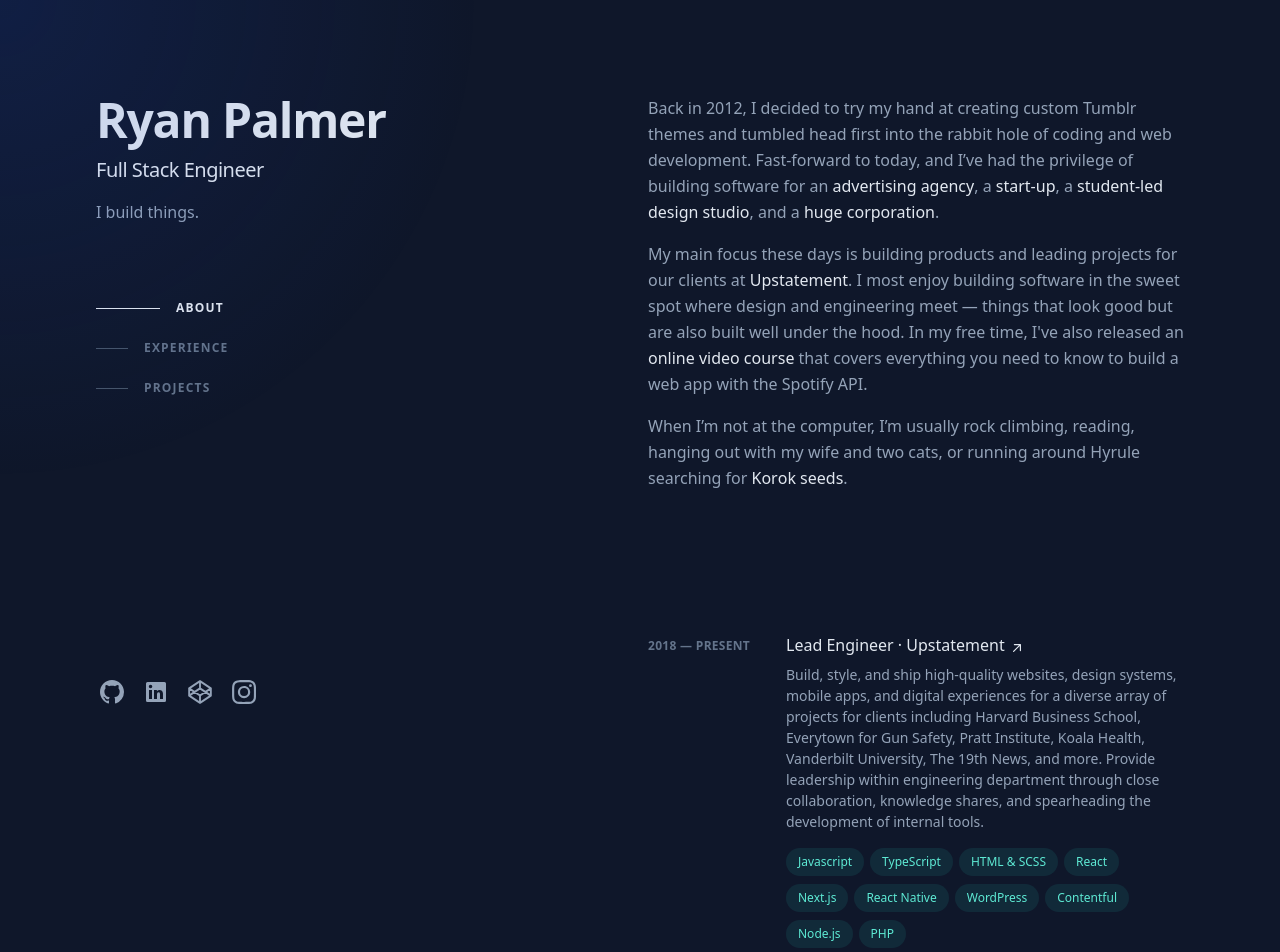
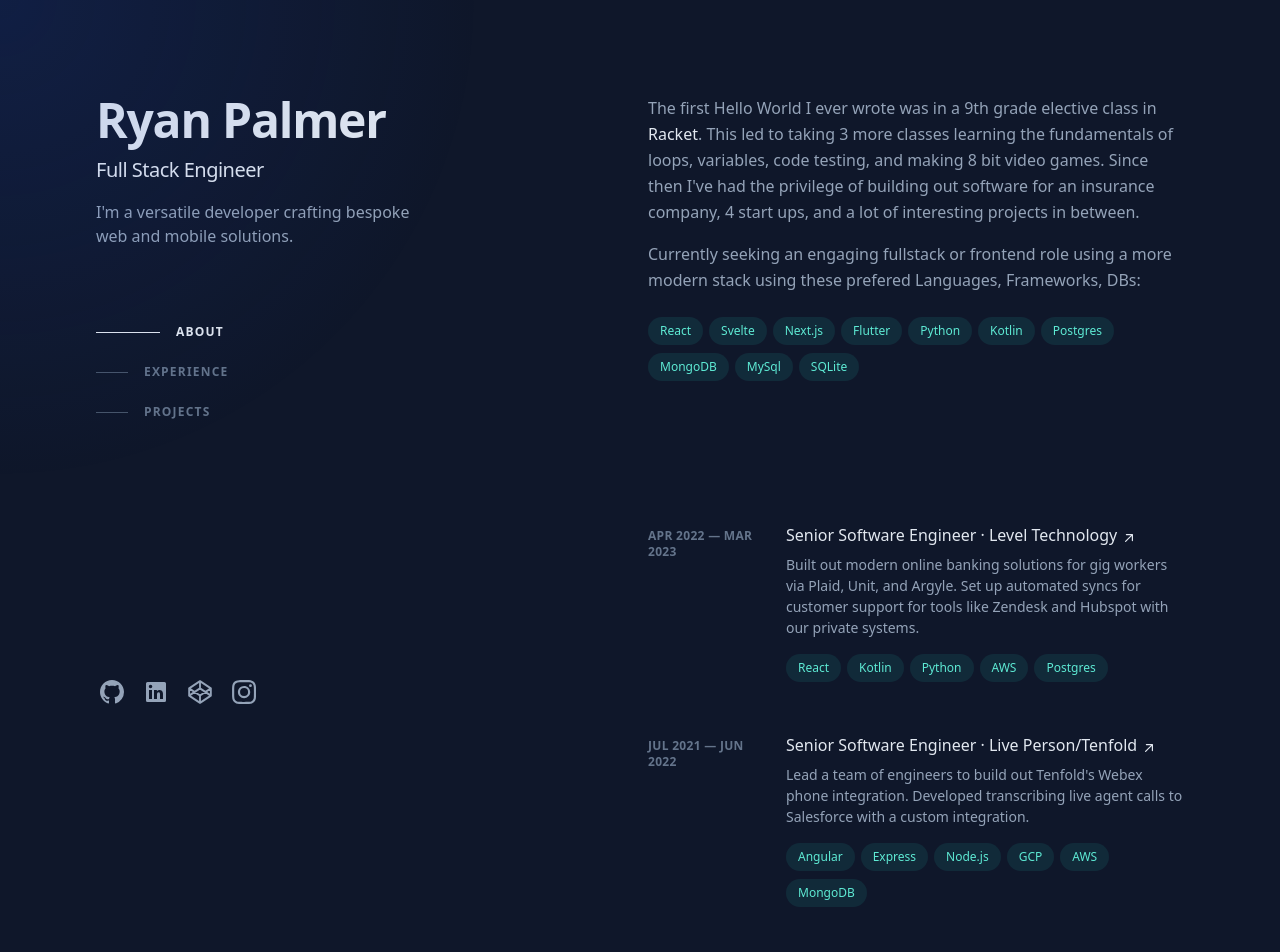
Before and after one commit to RyanPnayR/rjpalmer, a SvelteKit app: page /coder in a window 1280 px wide. Shown: the top 952 px of the page. Built offline with nearby package versions, Linux system fonts and the light colour scheme.

Commit message:
Adding my resume data and updating components to handle my data.

```diff
--- a/src/lib/components/ui/timeline-entry-card/timeline-entry-card.svelte
+++ b/src/lib/components/ui/timeline-entry-card/timeline-entry-card.svelte
@@ -1,27 +1,15 @@
 <script lang="ts">
 	import type { HTMLAttributes } from 'svelte/elements';
 
-	export let timeFrame = '2018 — Present';
-	export let role = 'Lead Engineer';
-	export let companyName = 'Upstatement';
+	export let timeFrame = 'Month year — Present';
+	export let role = 'The Job';
+	export let companyName = 'Company Name';
 	export let description =
-		'Build, style, and ship high-quality websites, design systems, mobile apps, and digital \
-		experiences for a diverse array of projects for clients including Harvard Business School, \
-		Everytown for Gun Safety, Pratt Institute, Koala Health, Vanderbilt University, The 19th News, \
-		and more. Provide leadership within engineering department through close collaboration, \
-		knowledge shares, and spearheading the development of internal tools.';
+		'Description';
 	export let technologies = [
-		'Javascript',
-		'TypeScript',
-		'HTML & SCSS',
-		'React',
-		'Next.js',
-		'React Native',
-		'WordPress',
-		'Contentful',
-		'Node.js',
-		'PHP'
+		'Javascript'
 	];
+	export let companyWebsite = '';
 </script>
 
 <div
@@ -41,10 +29,10 @@
 			<div>
 				<a
 					class="group/link inline-flex items-baseline text-base font-medium leading-tight text-slate-200 hover:text-teal-300 focus-visible:text-teal-300"
-					href="https://upstatement.com"
+					href={companyWebsite}
 					target="_blank"
 					rel="noreferrer noopener"
-					aria-label="Lead Engineer at Upstatement (opens in a new tab)"
+					aria-label="{role} at {companyName} (opens in a new tab)"
 					><span
 						class="absolute -inset-x-4 -inset-y-2.5 hidden rounded md:-inset-x-6 md:-inset-y-4 lg:block"
 					></span><span
--- a/src/routes/coder/+page.svelte
+++ b/src/routes/coder/+page.svelte
@@ -21,7 +21,7 @@
 			<About />
 			<Experience />
 			<Projects />
-			<Blog />
+			<!-- <Blog /> -->
 			<Footer />
 		</main>
 	</div>
--- a/src/routes/coder/about-section.svelte
+++ b/src/routes/coder/about-section.svelte
@@ -12,96 +12,29 @@
 </div>
 <div>
   <p class="mb-4">
-    Back in 2012, I decided to try my hand at creating custom Tumblr themes and
-    tumbled head first into the rabbit hole of coding and web development.
-    Fast-forward to today, and I’ve had the privilege of building software for an <a
-      class="font-medium text-slate-200 hover:text-teal-300 focus-visible:text-teal-300"
-      href="https://us.mullenlowe.com/"
-      target="_blank"
-      rel="noreferrer noopener"
-      aria-label="advertising agency (opens in a new tab)">advertising agency</a
-    >, a
-    <a
-      class="font-medium text-slate-200 hover:text-teal-300 focus-visible:text-teal-300"
-      href="https://starry.com/"
-      target="_blank"
-      rel="noreferrer noopener"
-      aria-label="start-up (opens in a new tab)">start-up</a
-    >, a
-    <a
-      class="font-medium text-slate-200 hover:text-teal-300 focus-visible:text-teal-300"
-      href="https://scout.camd.northeastern.edu/"
-      target="_blank"
-      rel="noreferrer noopener"
-      aria-label="student-led design studio (opens in a new tab)"
-      >student-led design studio</a
-    >, and a
-    <a
-      class="font-medium text-slate-200 hover:text-teal-300 focus-visible:text-teal-300"
-      href="https://www.apple.com/apple-music/"
-      target="_blank"
-      rel="noreferrer noopener"
-      aria-label="huge corporation (opens in a new tab)">huge corporation</a
-    >.
+    The first Hello World I ever wrote was in a 9th grade elective class in <a
+    class="font-medium text-slate-200 hover:text-teal-300 focus-visible:text-teal-300"
+    href="https://en.wikipedia.org/wiki/Racket_(programming_language)"
+    target="_blank"
+    rel="noreferrer noopener"
+    aria-label="Racket programming_language (opens in a new tab)"
+    >Racket</a>. This led to taking 3 more classes learning the fundamentals of loops, variables, code testing, and making 8 bit video games. Since then I've had the privilege of building out software for an insurance company, 4 start ups, and a lot of interesting projects in between.
   </p>
+
   <p class="mb-4">
-    My main focus these days is building products and leading projects for our clients
-    at <a
-      class="font-medium text-slate-200 hover:text-teal-300 focus-visible:text-teal-300"
-      href="https://upstatement.com/"
-      target="_blank"
-      rel="noreferrer noopener"
-      aria-label="Upstatement (opens in a new tab)">Upstatement</a
-    >. I most enjoy building software in the sweet spot where design and engineering
-    meet — things that look good but are also built well under the hood. In my free
-    time, I've also released an
-    <a
-      class="font-medium text-slate-200 hover:text-teal-300 focus-visible:text-teal-300"
-      href="https://www.newline.co/courses/build-a-spotify-connected-app"
-      target="_blank"
-      rel="noreferrer noopener"
-      aria-label="online video course (opens in a new tab)">online video course</a
-    > that covers everything you need to know to build a web app with the Spotify API.
+    Currently seeking an engaging fullstack or frontend role using a more modern stack using these prefered Languages, Frameworks, DBs: <br>
   </p>
-  <p>
-    When I’m not at the computer, I’m usually rock climbing, reading, hanging out with
-    my wife and two cats, or running around Hyrule searching for <span
-      class="group/korok inline-flex lg:cursor-[url('/images/koroks/Elma.png'),_pointer] lg:font-medium lg:text-slate-200"
-      ><span class="sr-only">Korok seeds</span><span
-        class="transition delay-[50ms] duration-75 group-hover/korok:-translate-y-px group-hover/korok:text-red-400"
-        aria-hidden="true">K</span
-      ><span
-        class="transition delay-[75ms] duration-75 group-hover/korok:-translate-y-px group-hover/korok:text-orange-400"
-        aria-hidden="true">o</span
-      ><span
-        class="transition delay-[100ms] duration-75 group-hover/korok:-translate-y-px group-hover/korok:text-yellow-400"
-        aria-hidden="true">r</span
-      ><span
-        class="transition delay-[125ms] duration-75 group-hover/korok:-translate-y-px group-hover/korok:text-lime-400"
-        aria-hidden="true">o</span
-      ><span
-        class="transition delay-[150ms] duration-75 group-hover/korok:-translate-y-px group-hover/korok:text-green-400"
-        aria-hidden="true">k</span
-      ><span
-        class="transition delay-[175ms] duration-75 group-hover/korok:-translate-y-px group-hover/korok:text-teal-400"
-        aria-hidden="true">&nbsp;</span
-      ><span
-        class="transition delay-[200ms] duration-75 group-hover/korok:-translate-y-px group-hover/korok:text-cyan-400"
-        aria-hidden="true">s</span
-      ><span
-        class="transition delay-[225ms] duration-75 group-hover/korok:-translate-y-px group-hover/korok:text-sky-400"
-        aria-hidden="true">e</span
-      ><span
-        class="transition delay-[250ms] duration-75 group-hover/korok:-translate-y-px group-hover/korok:text-blue-400"
-        aria-hidden="true">e</span
-      ><span
-        class="transition delay-[275ms] duration-75 group-hover/korok:-translate-y-px group-hover/korok:text-indigo-400"
-        aria-hidden="true">d</span
-      ><span
-        class="transition delay-[300ms] duration-75 group-hover/korok:-translate-y-px group-hover/korok:text-violet-400"
-        aria-hidden="true">s</span
-      ></span
-    >.
-  </p>
+  <ul class="mt-2 flex flex-wrap" aria-label="Technologies used">
+    {#each ['React', 'Svelte', 'Next.js', 'Flutter', 'Python', 'Kotlin', 'Postgres', 'MongoDB', 'MySql', 'SQLite'] as tech}
+      <li class="mr-1.5 mt-2">
+        <div
+          class="flex items-center rounded-full bg-teal-400/10 px-3 py-1 text-xs font-medium leading-5 text-teal-300"
+        >
+          {tech}
+        </div>
+      </li>
+    {/each}
+  </ul>
+
 </div>
 </section>
--- a/src/routes/coder/expierence-section.svelte
+++ b/src/routes/coder/expierence-section.svelte
@@ -1,5 +1,7 @@
 <script lang="ts">
 	import TimelineEntryCard from '$lib/components/ui/timeline-entry-card/timeline-entry-card.svelte';
+	import resume from '$lib/assests/Resume_Ryan_Palmer.pdf'
+
 </script>
 
 <section
@@ -17,24 +19,63 @@
 	<div>
 		<ol class="group/list">
 			<li class="mb-12">
-				<TimelineEntryCard></TimelineEntryCard>
+				<TimelineEntryCard
+					timeFrame="Apr 2022 — Mar 2023"
+					role="Senior Software Engineer"
+					companyName="Level Technology"
+					description="Built out modern online banking solutions for gig workers via Plaid,
+					Unit, and Argyle. Set up automated syncs for customer support for tools like Zendesk and Hubspot with our private systems."
+					technologies={["React", "Kotlin", "Python", "AWS", "Postgres"]}
+					companyWebsite="https://www.levelgoals.com"
+				></TimelineEntryCard>
 			</li>
 			<li class="mb-12">
 				<TimelineEntryCard
-					timeFrame="July — Dec 2017"
-					role="UI Engineer Co-op"
-					companyName="Apple"
-					description="Developed and styled interactive web apps for Apple Music, including the
-      user interface of Apple Music’s embeddable web player widget for
-      in-browser user authorization and full song playback."
-					technologies={['Ember', 'SCSS', 'JavaScript', 'MusicKit.js']}
+					timeFrame="Jul 2021 — Jun 2022"
+					role="Senior Software Engineer"
+					companyName="Live Person/Tenfold"
+					description="Lead a team of engineers to build out Tenfold's Webex phone integration. Developed transcribing live agent calls to Salesforce with a custom integration."
+					technologies={["Angular", "Express", "Node.js", "GCP", "AWS", "MongoDB"]}
+					companyWebsite="https://www.tenfold.com"
+				></TimelineEntryCard>
+			</li>
+			<li class="mb-12">
+				<TimelineEntryCard
+					timeFrame="Feb 2019 — Jul 2021"
+					role="Full Stack Software Engineer"
+					companyName="Redeapp"
+					description="Performed web app migration from Angular.js to modern angular and established end too end testing in cypress. Lead Redeapp's Android development by building out, testing, and deploying changes for their messaging platform."
+					technologies={["Angular", "Kotlin", "Java", "Python", "AWS", "Postgres", "Android"]}
+					companyWebsite="https://www.redeapp.com"
+				></TimelineEntryCard>
+			</li>
+			<li class="mb-12">
+				<TimelineEntryCard
+					timeFrame="Jul 2021 — Jun 2022"
+					role="Software Engineer"
+					companyName="Level 12"
+					description="Created new and maintained old web apps for a consulting firm withing strict timeframes and budgets. Maintained product quality by keeping at least 90% automated tests coverage."
+					technologies={["Python", "React", "Linode", "SQLAlchemy", "Postgres"]}
+					companyWebsite="https://www.level12.io"
+				></TimelineEntryCard>
+			</li>
+			<li class="mb-12">
+				<TimelineEntryCard
+					timeFrame="Aug 2016 — Oct 2017"
+					role="Senior Software Engineer"
+					companyName="Astronomer"
+					description="Created and maintained containerized Node.js integrations and libraries for Astronomers open sourced Analytics.js
+					Platform. Designed Airflow data pipelines written in Node.js and python connecting external data sources to databases sending up
+					to millions of events with test coverage in Mocha, Chai, and Nock."
+					technologies={["Javascript", "Express", "Node.js", "Python", "AWS", "Postgres", "MongoDB", "Airflow", "Analytics.js"]}
+					companyWebsite="https://www.Astronomer.io"
 				></TimelineEntryCard>
 			</li>
 		</ol>
 		<div class="mt-12">
 			<a
 				class="group/link inline-flex items-baseline text-base font-medium font-semibold leading-tight text-slate-200 text-slate-200 hover:text-teal-300 focus-visible:text-teal-300"
-				href="/resume.pdf"
+				href={resume}
 				target="_blank"
 				rel="noreferrer noopener"
 				aria-label="View Full Résumé (opens in a new tab)"
--- a/src/routes/coder/header-section.svelte
+++ b/src/routes/coder/header-section.svelte
@@ -8,7 +8,7 @@
   <h2 class="mt-3 text-lg font-medium tracking-tight text-slate-200 sm:text-xl">
     Full Stack Engineer
   </h2>
-  <p class="mt-4 max-w-xs leading-normal">I build things.</p>
+  <p class="mt-4 max-w-xs leading-normal">I'm a versatile developer crafting bespoke web and mobile solutions.</p>
   <nav class="nav hidden lg:block" aria-label="In-page jump links">
     <ul class="mt-16 w-max">
       <li>
@@ -48,7 +48,7 @@
   <li class="mr-5 shrink-0 text-xs">
     <a
       class="block hover:text-slate-200"
-      href="https://github.com/bchiang7"
+      href="https://github.com/RyanPnayR"
       target="_blank"
       rel="noreferrer noopener"
       aria-label="GitHub (opens in a new tab)"
@@ -70,7 +70,7 @@
   <li class="mr-5 shrink-0 text-xs">
     <a
       class="block hover:text-slate-200"
-      href="https://www.linkedin.com/in/bchiang7/"
+      href="https://www.linkedin.com/in/ryanpnayr/"
       target="_blank"
       rel="noreferrer noopener"
       aria-label="LinkedIn (opens in a new tab)"
@@ -92,7 +92,7 @@
   <li class="mr-5 shrink-0 text-xs">
     <a
       class="block hover:text-slate-200"
-      href="https://codepen.io/bchiang7"
+      href="https://codepen.io/RyanPnayR"
       target="_blank"
       rel="noreferrer noopener"
       aria-label="CodePen (opens in a new tab)"
@@ -118,7 +118,7 @@
   <li class="mr-5 shrink-0 text-xs">
     <a
       class="block hover:text-slate-200"
-      href="https://instagram.com/bchiang7"
+      href="https://instagram.com/ryanjcomedy"
       target="_blank"
       rel="noreferrer noopener"
       aria-label="Instagram (opens in a new tab)"
--- a/src/routes/coder/project-section.svelte
+++ b/src/routes/coder/project-section.svelte
@@ -29,7 +29,7 @@
       photoSrcSet='{small} 500w, {med} 1000w, {large} 2000w' />
     </li>
   </ul>
-  <div class="mt-12">
+  <!-- <div class="mt-12">
     <a
       class="group inline-flex items-center font-medium font-semibold leading-tight text-slate-200 text-slate-200"
       aria-label="View Full Project Archive"
@@ -58,6 +58,6 @@
         ></span
       ></a
     >
-  </div>
+  </div> -->
 </div>
 </section>
```
